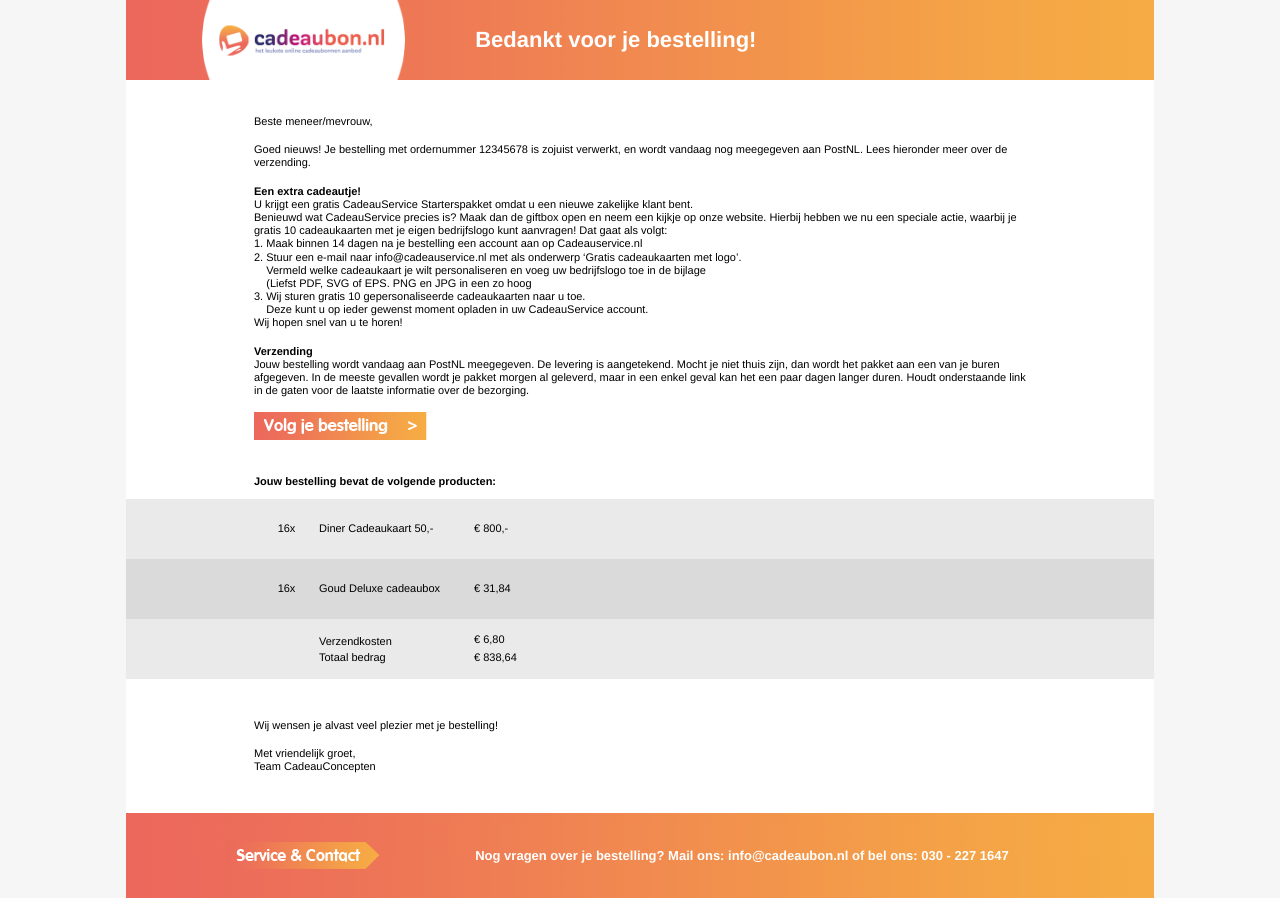
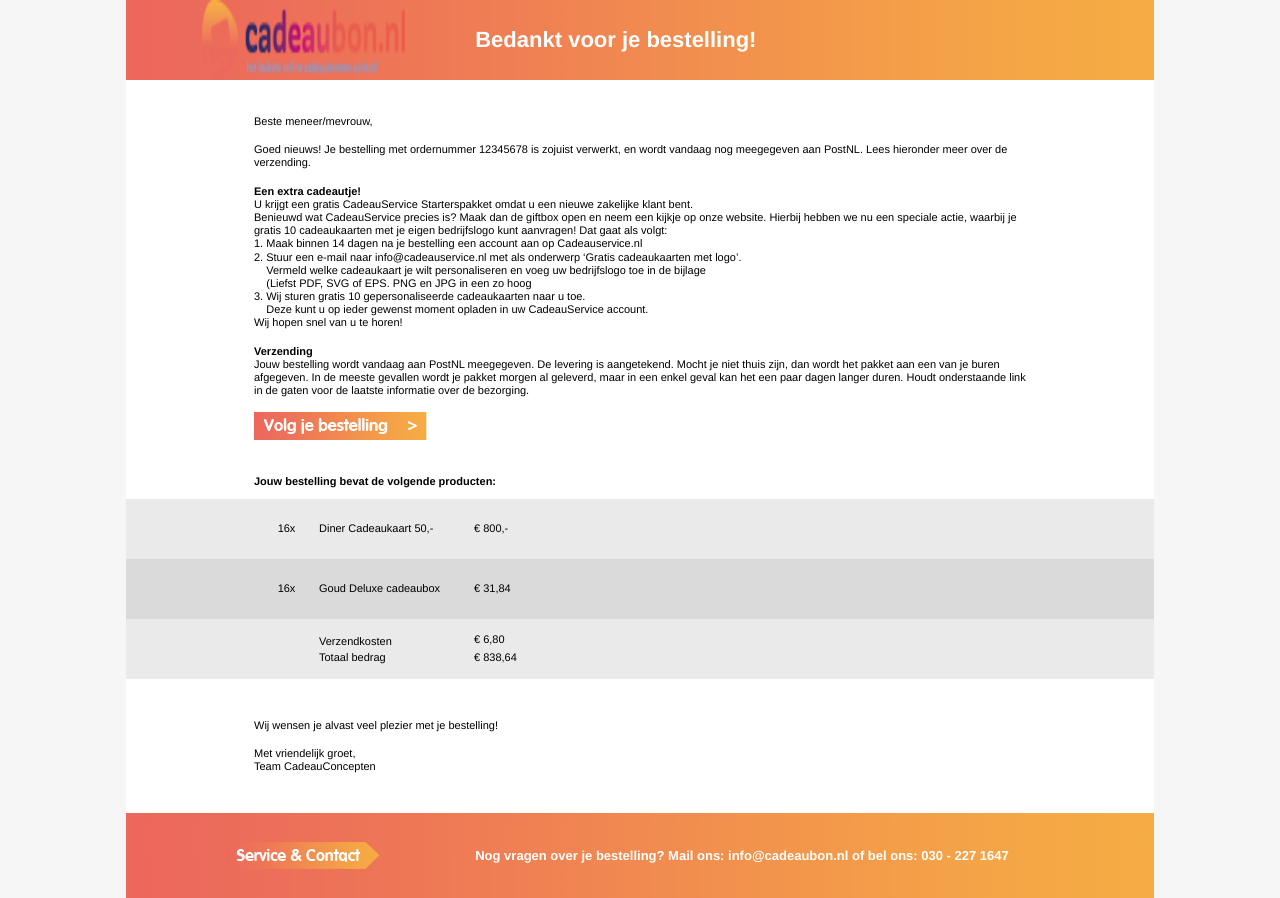
Before and after one commit to SashaSohrabi/Cadeaubon-email-html, a plain HTML site: page index.html in a window 1280 px wide. Drawn offline with Linux system fonts and the light colour scheme; a web font is replaced by a local one.

Commit message:
Update index.html

```diff
--- a/index.html
+++ b/index.html
@@ -84,7 +84,7 @@
                               margin:0; padding:0 0 0 15px; text-align: center;"
                               >
                                 <img
-                                  src="images/logo.png"
+                                  src="images/Cadeaubon.nl_logo.png"
                                   alt="Cadeaubon Logo"
                                   width="203"
                                   height="80"
```
